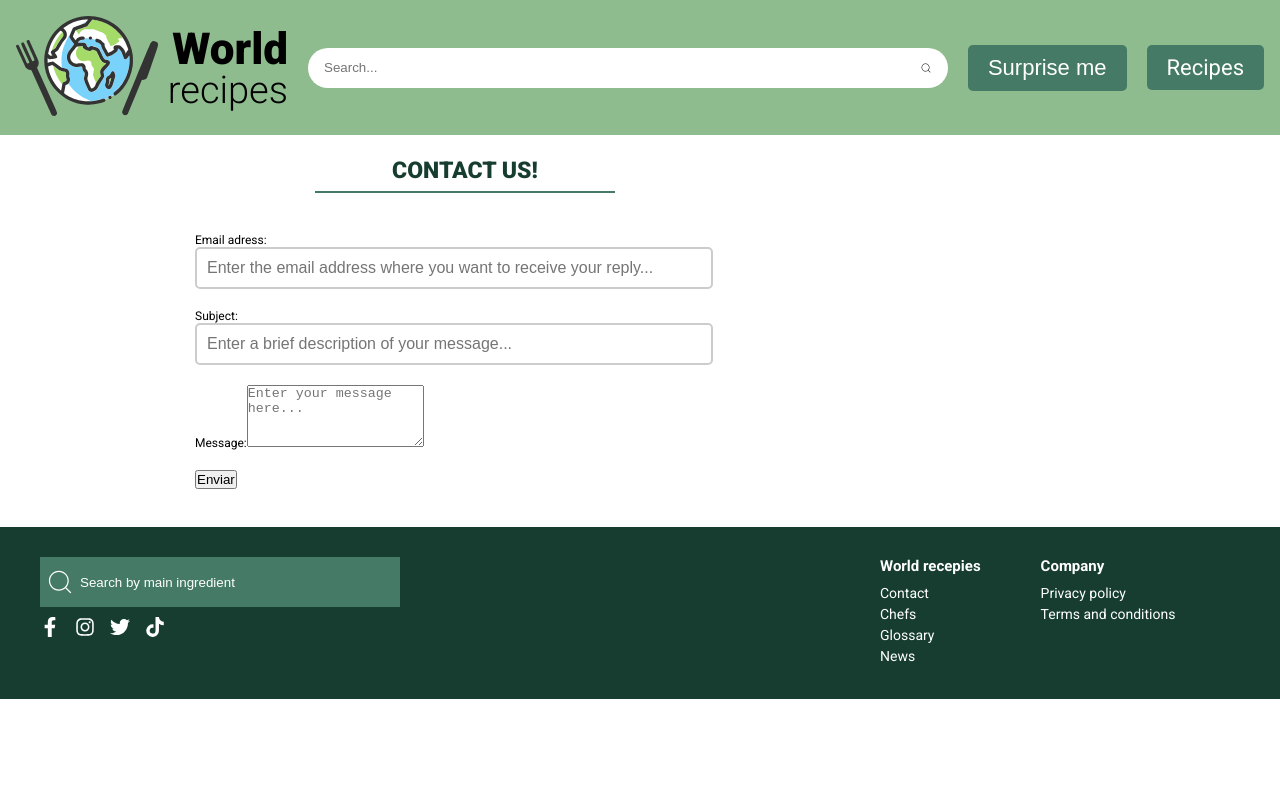
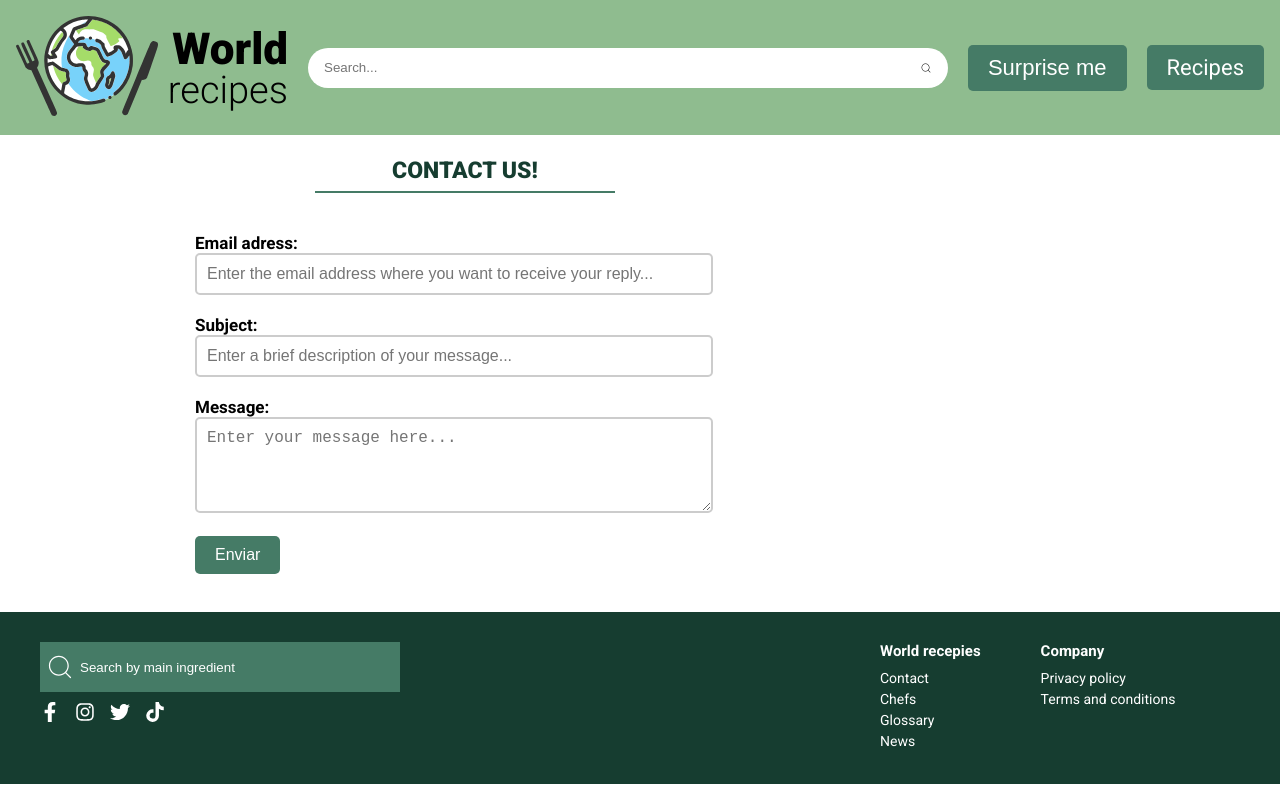
Before and after one commit to lucjmac/cac-adopciones, a React (Vite) app: page /contacto in a window 1280 px wide. Built offline with nearby package versions, Linux system fonts and the light colour scheme; no server answers.

Commit message:
Implementa los estilos arreglados

```diff
--- a/src/pages/Contacto/Contacto.jsx
+++ b/src/pages/Contacto/Contacto.jsx
@@ -23,7 +23,9 @@ const Contacto = () => {
             <div className={styles.linea}></div>
             <form action="">
               <div className={styles.form_group}>
-                <label htmlFor="inputEmail">Email adress:</label>
+                <label htmlFor="inputEmail" className={styles.label}>
+                  Email adress:
+                </label>
                 <input
                   type="email"
                   name="correo"
@@ -31,7 +33,9 @@ const Contacto = () => {
                 />
               </div>
               <div className={styles.form_group}>
-                <label htmlFor="text">Subject:</label>
+                <label htmlFor="text" className={styles.label}>
+                  Subject:
+                </label>
                 <input
                   type="text"
                   name="asunto"
@@ -39,19 +43,18 @@ const Contacto = () => {
                 />
               </div>
               <div className={styles.form_group}>
-                <label htmlFor="text">Message:</label>
+                <label htmlFor="text" className={styles.label}>
+                  Message:
+                </label>
                 <textarea
                   name="mensaje"
                   rows="4"
                   placeholder="Enter your message here..."
+                  className={styles.textarea}
                 ></textarea>
               </div>
               <div className={styles.form_group}>
-                <button
-                  type="submit"
-                  name="enviar"
-                  className={styles.input_form}
-                >
+                <button type="submit" name="enviar" className={styles.button}>
                   Enviar
                 </button>
               </div>
```
